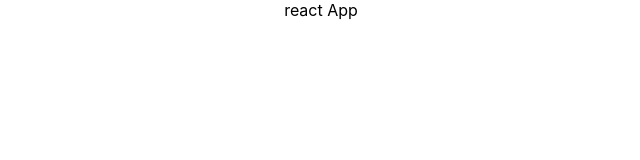
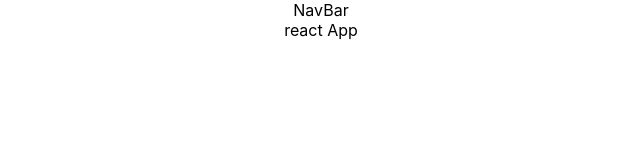
Before and after one commit to VincenzoCannone/online-shop-model, a React (Create React App) app: page / in a window 1280 px wide. Shown: the top 160 px of the page, without its empty margins (319-959 px from the left). Built offline with nearby package versions, Linux system fonts and the light colour scheme.

Commit message:
add navbar

```diff
--- a/src/App.js
+++ b/src/App.js
@@ -3,7 +3,9 @@ import './App.css';
 function App() {
   return (
     <div className="App">
+      <nav>NavBar</nav>
       react App
+
     </div>
   );
 }
```
